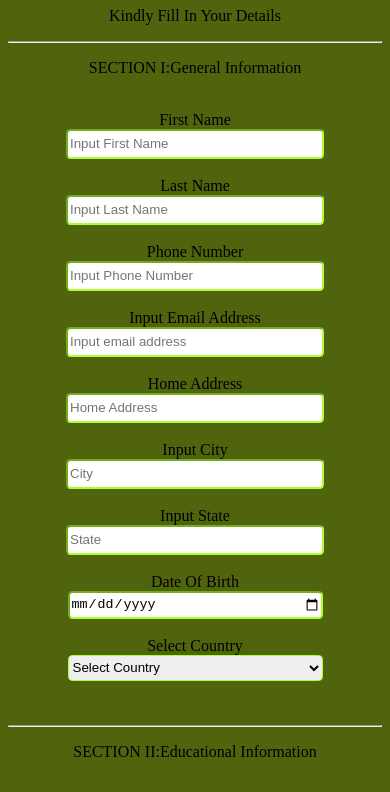
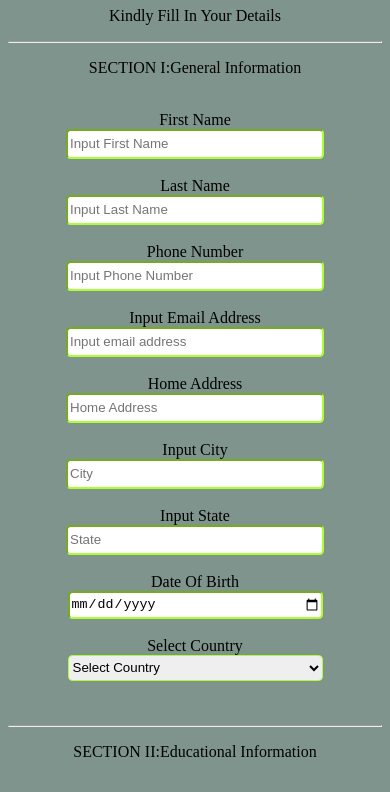
Before and after one commit to Izytube/Qclass, a plain HTML site: page index.html in a window 390 px wide. Shown: the part 110-902 px from the top of the page. Drawn offline with nearby package versions, Linux system fonts and the light colour scheme.

Commit message:
background color

```diff
--- a/main.css
+++ b/main.css
@@ -12,7 +12,7 @@ body #tems{margin-left: -8.5%;}
 @media screen and (max-width:600px) {
     #section2{display: inline;}
     #section1{display: inline;}
-    body{text-align: center; background-color: rgb(80, 99, 13);}
+    body{text-align: center;}
     body #checkBoxx{margin-left: -36%;}
     body #tems{margin-left: -27.5%;}
 }
```
